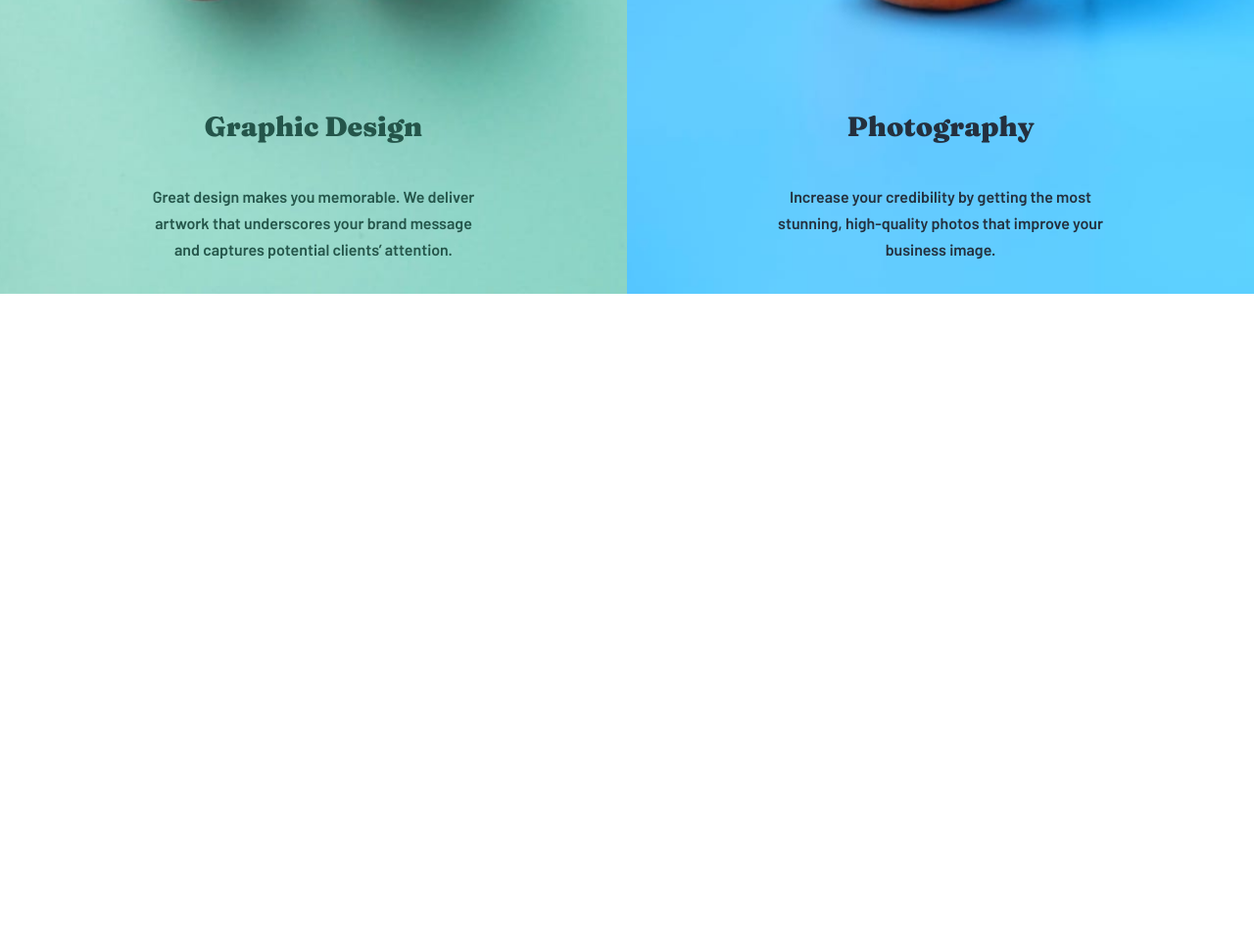
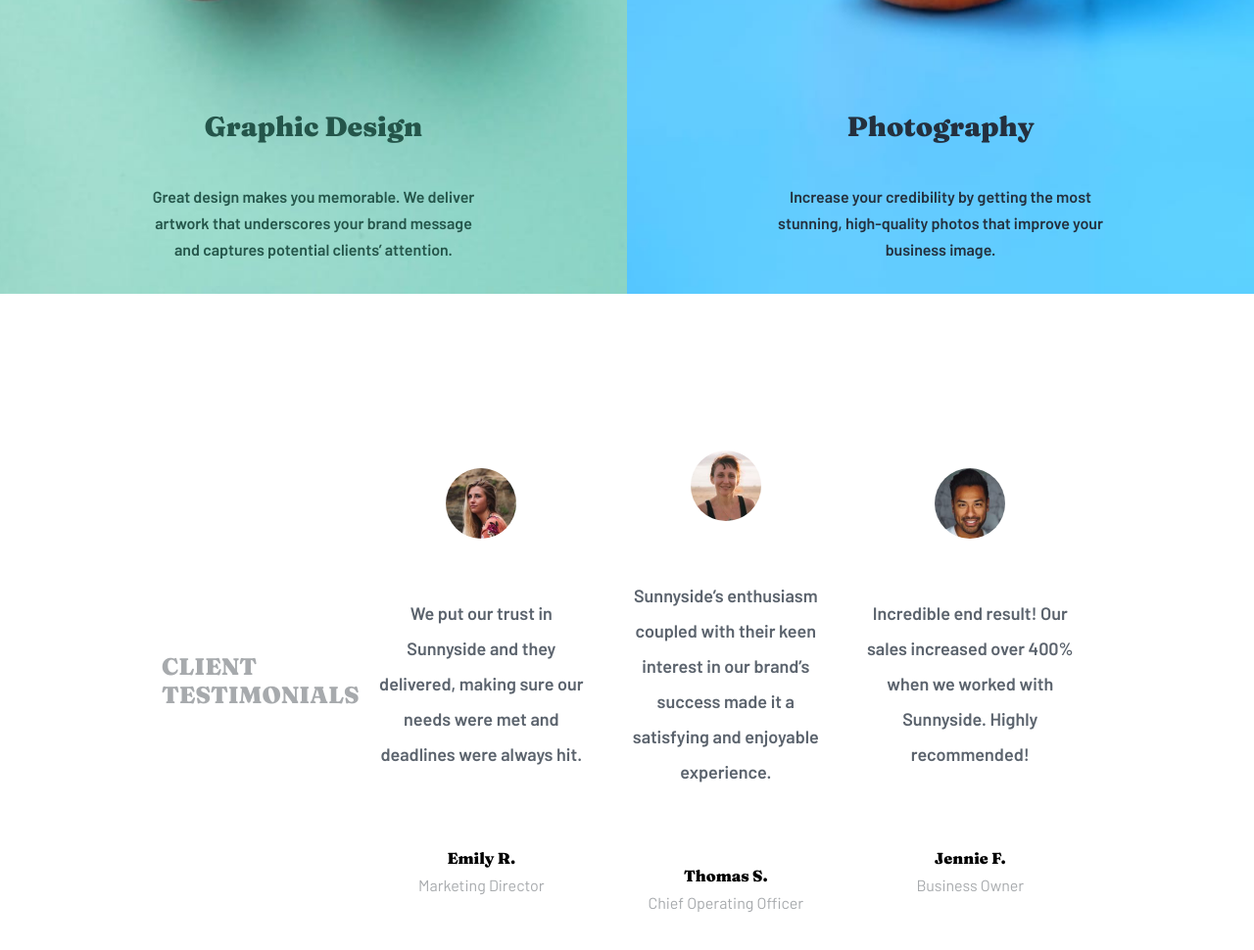
Before and after one commit to paweliwanicki/sunnyside-agency-landing-page-main, a Gatsby site: page / in a window 1280 px wide. Shown: the part 2166-3136 px from the top of the page at 98% size. Before the commit the page ends 2466 px from the top, so only its background shows below. Built offline with nearby package versions, Linux system fonts and the light colour scheme; Gatsby itself is replaced by a stand-in of ours; what react-animations would draw is missing.

Commit message:
add Testimonials Section, add Testimonial Box,add new User class

```diff
--- /dev/null
+++ b/src/components/TestimonialsSection/TestimonialBox.jsx
@@ -0,0 +1,61 @@
+import React from "react";
+import styled, { css } from "styled-components";
+import CustomImage from "../utils/CustomImage";
+import CssVariables from "../../utils/CssVariables";
+
+const StyledDiv = styled.div`
+  display: flex;
+  flex-flow: column;
+  align-items: center;
+  justify-content: center;
+  text-align: center;
+  padding: 0 0.9375em;
+`;
+
+const Paragraph = styled.p`
+  color: ${CssVariables.ColorGrayDark};
+  text-align: inherit;
+  margin-bottom: 4.3125em;
+  font-weight: ${CssVariables.FontWeight600};
+  line-height: 2em;
+  max-width: 19.45em;
+  font-size: 1.125em;
+`;
+const UserInfo = styled.div`
+  text-align: center;
+`;
+
+const UserFullname = styled.p`
+  font-weight: ${CssVariables.FontWeight900};
+  font-family: ${CssVariables.FontFamilyFraunces};
+  margin-bottom: 0.5em;
+`;
+
+const UserPosition = styled.p`
+  color: ${CssVariables.colorGrayLight};
+`;
+
+const CustomImageStyles = css`
+  border-radius: 50%;
+  max-width: 4.5em;
+  margin-bottom: 3.625em;
+`;
+
+const TestimonialBox = (props) => {
+  return (
+    <StyledDiv>
+      <CustomImage
+        src={props.user.photo}
+        alt={props.user.fullname}
+        customCss={CustomImageStyles}
+      />
+      <Paragraph>{props.text}</Paragraph>
+      <UserInfo>
+        <UserFullname>{props.user.fullname}</UserFullname>
+        <UserPosition>{props.user.position}</UserPosition>
+      </UserInfo>
+    </StyledDiv>
+  );
+};
+
+export default TestimonialBox;
--- /dev/null
+++ b/src/components/TestimonialsSection/TestimonialsSection.jsx
@@ -0,0 +1,58 @@
+import React from "react";
+import styled from "styled-components";
+import TestimonialBox from "./TestimonialBox";
+import userEmilyImg from "../../images/image-emily.jpg";
+import userJennyImg from "../../images/image-jennie.jpg";
+import userThomasImg from "../../images/image-thomas.jpg";
+import User from "./User";
+import CssVariables from "../../utils/CssVariables";
+
+const StyledSection = styled.section`
+  grid-column: 1/5;
+  grid-row: 5/6;
+  display: flex;
+  align-items: center;
+  justify-content: center;
+  padding: 10em 10.3125em;
+`;
+
+const SectionHeader = styled.h4`
+  font-weight: ${CssVariables.FontWeight900};
+  font-family: ${CssVariables.FontFamilyFraunces};
+  color: ${CssVariables.colorGrayLight};
+  font-size: 1.5em;
+`;
+
+const TestimonialsBox = styled.div`
+  display: flex;
+  align-items: center;
+  justify-content: center;
+`;
+
+const TestimonialsSection = (props) => {
+  const Emily = new User(`Emily R.`, `Marketing Director`, userEmilyImg);
+  const Thomas = new User(`Thomas S.`, `Chief Operating Officer`, userJennyImg);
+  const Jennie = new User(`Jennie F.`, `Business Owner`, userThomasImg);
+
+  return (
+    <StyledSection>
+      <SectionHeader>CLIENT TESTIMONIALS</SectionHeader>
+      <TestimonialsBox>
+        <TestimonialBox
+          text={`We put our trust in Sunnyside and they delivered, making sure our needs were met and deadlines were always hit.`}
+          user={Emily}
+        />
+        <TestimonialBox
+          text={`Sunnyside’s enthusiasm coupled with their keen interest in our brand’s success made it a satisfying and enjoyable experience.`}
+          user={Thomas}
+        />
+        <TestimonialBox
+          text={`Incredible end result! Our sales increased over 400% when we worked with Sunnyside. Highly recommended!`}
+          user={Jennie}
+        />
+      </TestimonialsBox>
+    </StyledSection>
+  );
+};
+
+export default TestimonialsSection;
--- /dev/null
+++ b/src/components/TestimonialsSection/User.js
@@ -0,0 +1,26 @@
+class User {
+  constructor(fullname, position, photo) {
+    this.fullname = fullname;
+    this.position = position;
+    this.photo = photo;
+  }
+
+  getFullname() {
+    return this.fullname;
+  }
+
+  setFullname(fullname) {
+    this.fullname = fullname;
+  }
+
+
+  getPosition() {
+    return this.position;
+  }
+
+  setPosition(position) {
+    this.position = position;
+  }
+}
+
+export default User;
--- a/src/components/utils/CustomImage.jsx
+++ b/src/components/utils/CustomImage.jsx
@@ -12,6 +12,8 @@ const StyledImg = styled.img`
     props.desktopGridColumn ? props.desktopGridColumn : ""};
   grid-row: ${(props) => (props.desktopGridRow ? props.desktopGridRow : "")};
 
+  ${(props) => props.customCss}
+
   ${mediaQueries.tabletS`
     grid-column: ${(props) =>
       props.mobileGridColumn ? props.mobileGridColumn : ""};
@@ -20,6 +22,7 @@ const StyledImg = styled.img`
 `;
 
 const CustomImage = (props) => {
+  console.log(props);
   return (
     <StyledImg
       src={props.src}
@@ -32,6 +35,7 @@ const CustomImage = (props) => {
       desktopGridRow={props.desktopGridRow}
       mobileGridRow={props.mobileGridRow}
       mobileGridColumn={props.mobileGridColumn}
+      customCss={props.customCss}
     />
   );
 };
--- a/src/pages/index.js
+++ b/src/pages/index.js
@@ -1,5 +1,6 @@
 import * as React from "react";
 import ContentSection from "../components/contentSection/contentSection";
+import TestimonialsSection from "../components/TestimonialsSection/TestimonialsSection";
 import GridContainer from "../components/GridContainer";
 import NavigationContainer from "../components/navigation/NavigationContainer";
 import "../style.css";
@@ -10,6 +11,7 @@ const IndexPage = () => {
       <GridContainer>
         <NavigationContainer />
         <ContentSection />
+        <TestimonialsSection />
       </GridContainer>
     </main>
   );
--- a/src/utils/cssVariables.js
+++ b/src/utils/cssVariables.js
@@ -2,7 +2,9 @@ const CssVariables = {
   // colors
   ColorWhite: "#fff",
   ColorLightBlue: "#78cdf5",
+  colorGrayLight: "#A7AAAD",
   ColorGray: "#808397",
+  ColorGrayDark: "#5B636D",
   ColorYellow: "#FBD600",
   Transparent: "Transparent",
   ColorDark: '#24303e',
```
